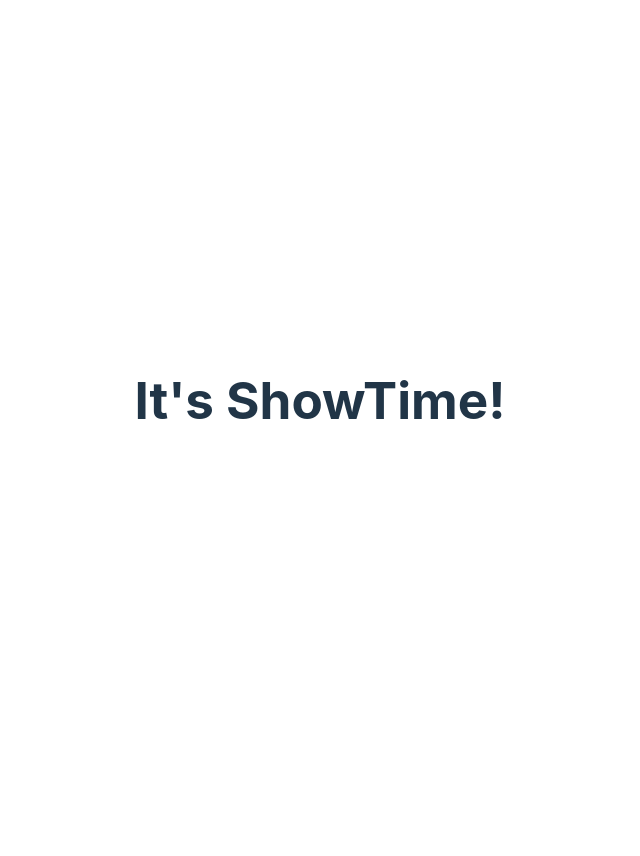
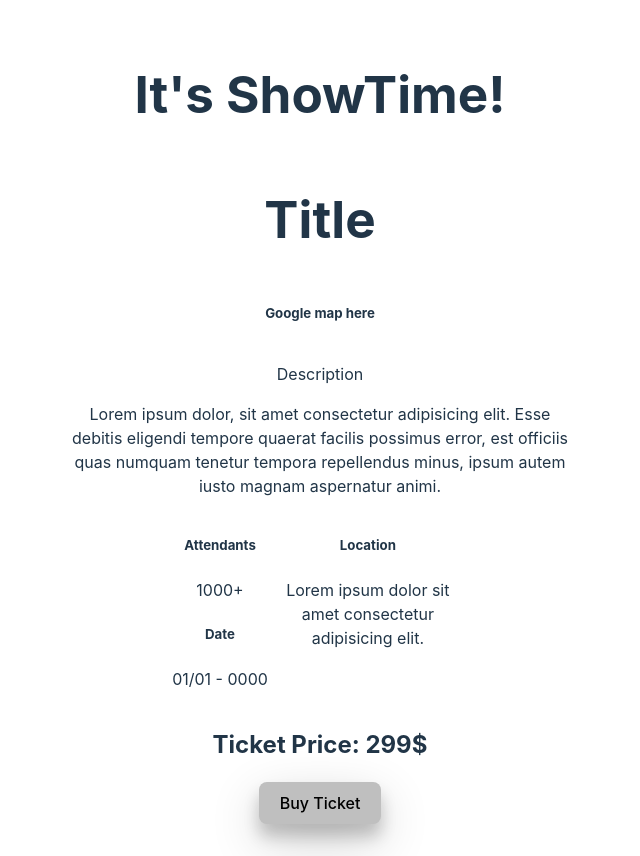
Before and after one commit to FBetulDemir/final-project, a React (Vite) app in the folder final-project/client/: page / in a window 1280 px wide. Shown: the whole page, without its empty margins (320-960 px from the left). Before the commit the page ends 800 px from the top, so only its background shows below. Built offline with nearby package versions, Linux system fonts and the light colour scheme.

Commit message:
Added ticket.css and ticket.tsx

```diff
--- a/final-project/client/src/App.tsx
+++ b/final-project/client/src/App.tsx
@@ -1,9 +1,12 @@
-import "./App.css";
+import Ticket from './components/Ticket/Ticket';
+import './App.css';
 
 function App() {
   return (
     <>
       <h1>It's ShowTime!</h1>
+
+      <Ticket />
     </>
   );
 }
--- /dev/null
+++ b/final-project/client/src/components/Ticket/Ticket.css
@@ -0,0 +1,31 @@
+.container {
+  display: flex;
+  flex-direction: column;
+  justify-content: center;
+  align-items: center;
+}
+.description {
+  width: 100%;
+  max-width: 500px;
+  margin-top: 0px;
+}
+.container-info {
+  display: flex;
+  flex-direction: row;
+  justify-content: center;
+}
+
+.container-info-location {
+  width: 200px;
+}
+button {
+  background-color: #bfbfbf;
+  padding: 10 15px;
+  box-shadow: 0 12px 16px 0 rgba(0, 0, 0, 0.2),
+    0 17px 50px 0 rgba(0, 0, 0, 0.19);
+  outline: 4px solid transparent;
+  transition: box-shadow 0.3s ease, outline 0.3s ease;
+}
+button:hover {
+  background-color: #dca0ff;
+}
--- /dev/null
+++ b/final-project/client/src/components/Ticket/Ticket.tsx
@@ -0,0 +1,39 @@
+import './Ticket.css';
+
+const Ticket = () => {
+  return (
+    <>
+      <div className='container'>
+        <h1>Title</h1>
+        <h5>Google map here</h5>
+        <p>Description</p>
+        <p className='description'>
+          Lorem ipsum dolor, sit amet consectetur adipisicing elit. Esse debitis
+          eligendi tempore quaerat facilis possimus error, est officiis quas
+          numquam tenetur tempora repellendus minus, ipsum autem iusto magnam
+          aspernatur animi.
+        </p>
+        <div className='container-info'>
+          <div className='container-date-attendants'>
+            <div className='container-info-attendants'>
+              <h5>Attendants</h5>
+              <p>1000+</p>
+            </div>
+            <div className='container-info-date'>
+              <h5>Date</h5>
+              <p>01/01 - 0000</p>
+            </div>
+          </div>
+          <div className='container-info-location'>
+            <h5>Location</h5>
+            <p>Lorem ipsum dolor sit amet consectetur adipisicing elit.</p>
+          </div>
+        </div>
+        <h2>Ticket Price: 299$</h2>
+        <button>Buy Ticket</button>
+      </div>
+    </>
+  );
+};
+
+export default Ticket;
```
